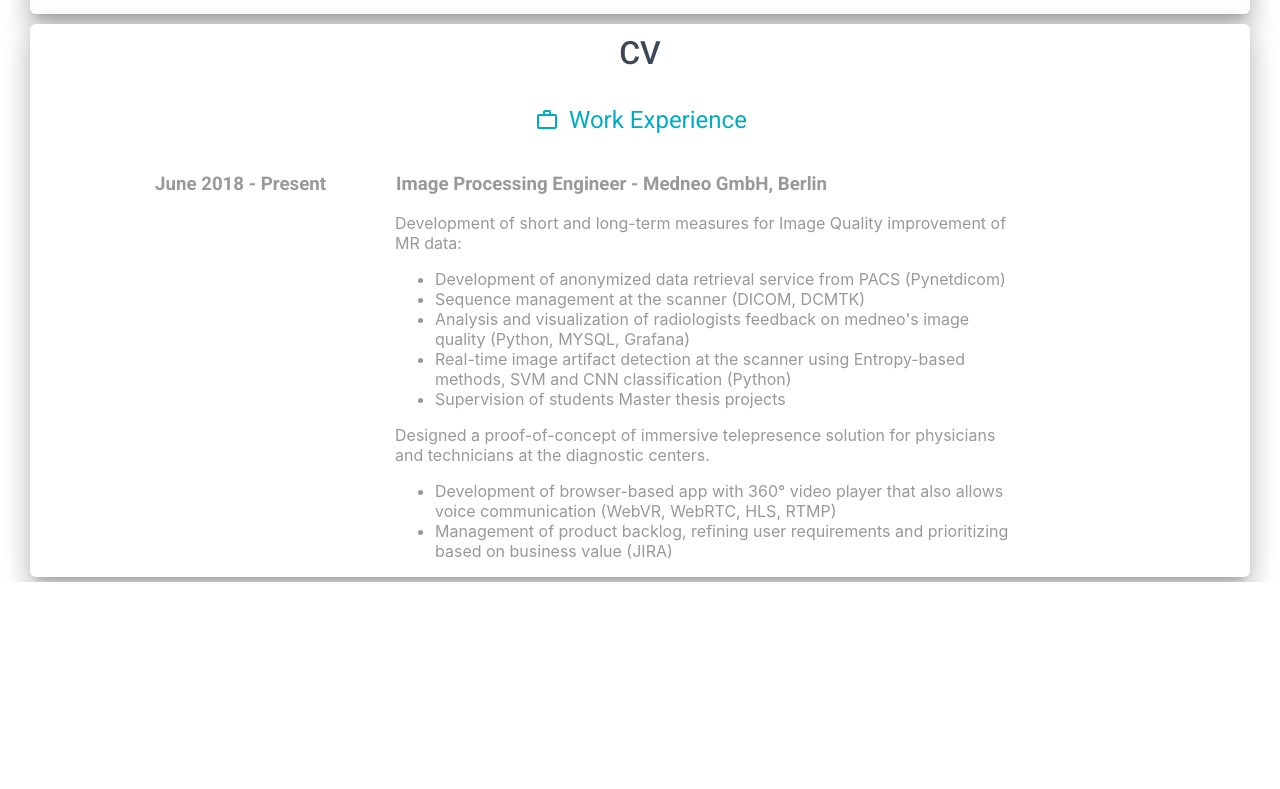
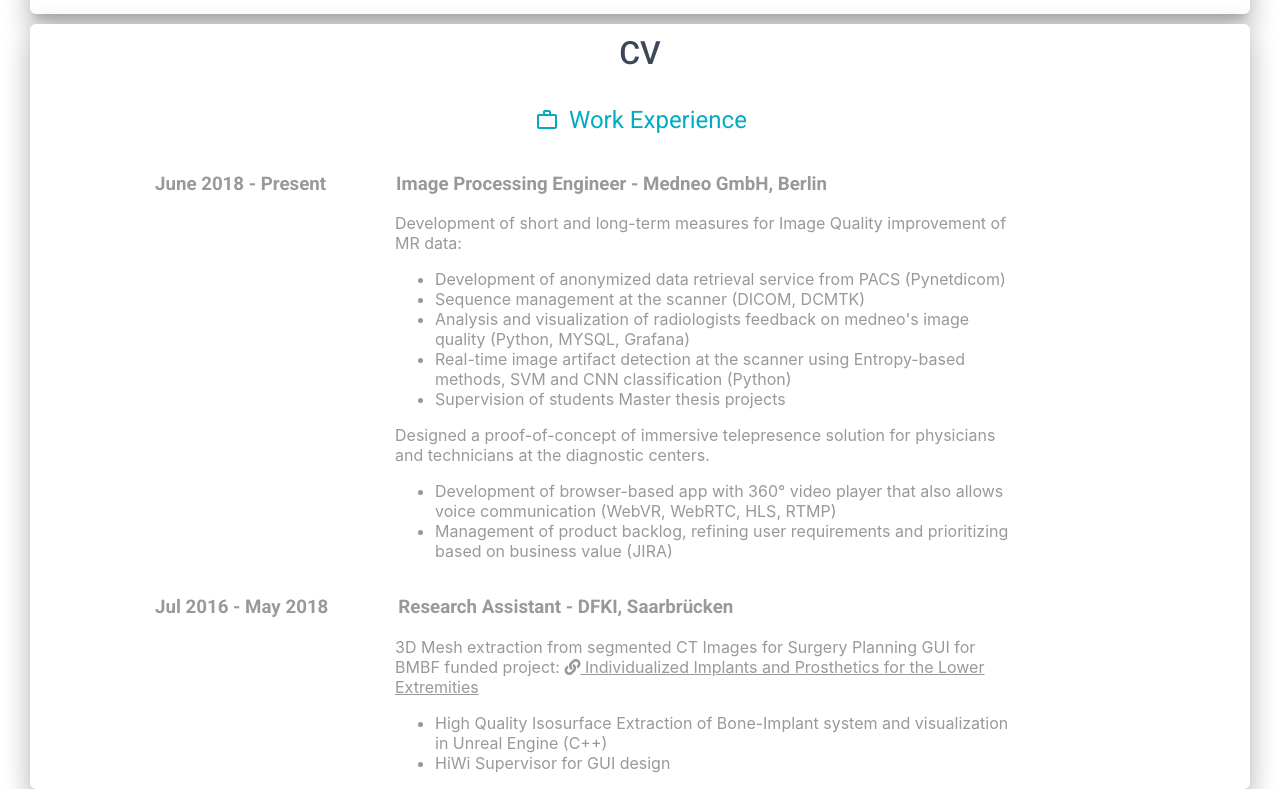
Before and after one commit to medha-juneja/medha-juneja.github.io, a React (Create React App) app: page / in a window 1280 px wide. Shown: the part 218-1007 px from the top of the page. Before the commit the page ends 800 px from the top, so only its background shows below. Built offline with nearby package versions, Linux system fonts and the light colour scheme.

Commit message:
added DFKI position

```diff
--- a/src/assets/jss/material-kit-react/customviews/resumePage.js
+++ b/src/assets/jss/material-kit-react/customviews/resumePage.js
@@ -72,6 +72,14 @@
     position:"relative"
   },
 
+  cvlinks:{
+    textDecoration: "underline",
+    color: "inherit",
+    "&:hover": {
+      color: "#00acc1 !important"
+    }
+  },
+
 profilebuttons: {
   fontSize: "15px",
   textTransform: "none",
--- a/src/customcomponents/Resume.js
+++ b/src/customcomponents/Resume.js
@@ -26,6 +26,7 @@
                     <div className={classes.cvheading_container}>
                       <WorkOutline/><h2 className={classes.cvheading}>Work Experience</h2>
                       </div>
+
                       <div className={classes.cvshorttitle_container}>
                         <h3>June 2018 - Present</h3>
                         <h3 style={{marginLeft:"70px"}}>Image Processing Engineer - Medneo GmbH, Berlin</h3>
@@ -46,7 +47,22 @@
                         <li>Management of product backlog, refining user requirements and prioritizing based on business value (JIRA)</li>
                       </ul>
                       </span>
+                      </div>
 
+                      <div className={classes.cvshorttitle_container}>
+                        <h3>Jul 2016 - May 2018</h3>
+                        <h3 style={{marginLeft:"70px"}}>Research Assistant - DFKI, Saarbrücken</h3>
+                      </div>
+                      <div className={classes.cvdescription_container}>
+                        <span className={classes.description}>
+                        3D Mesh extraction from segmented CT Images for Surgery Planning GUI for BMBF funded project:&nbsp;
+                        <Link target="_blank" href="https://www.dfki.de/web/forschung/projekte-publikationen/projekte/projekt/iip-extrem/" color="inherit" rel="noopener" className={classes.cvlinks}>
+                         <i className={"fa fa-link"} style={{textDecoration:"none"}}/> Individualized Implants and Prosthetics for the Lower Extremities</Link>
+                        <ul>
+                          <li>High Quality Isosurface Extraction of Bone-Implant system and visualization in Unreal Engine (C++)</li>
+                          <li>HiWi Supervisor for GUI design</li>
+                        </ul>
+                        </span>
                       </div>
 
 
```
